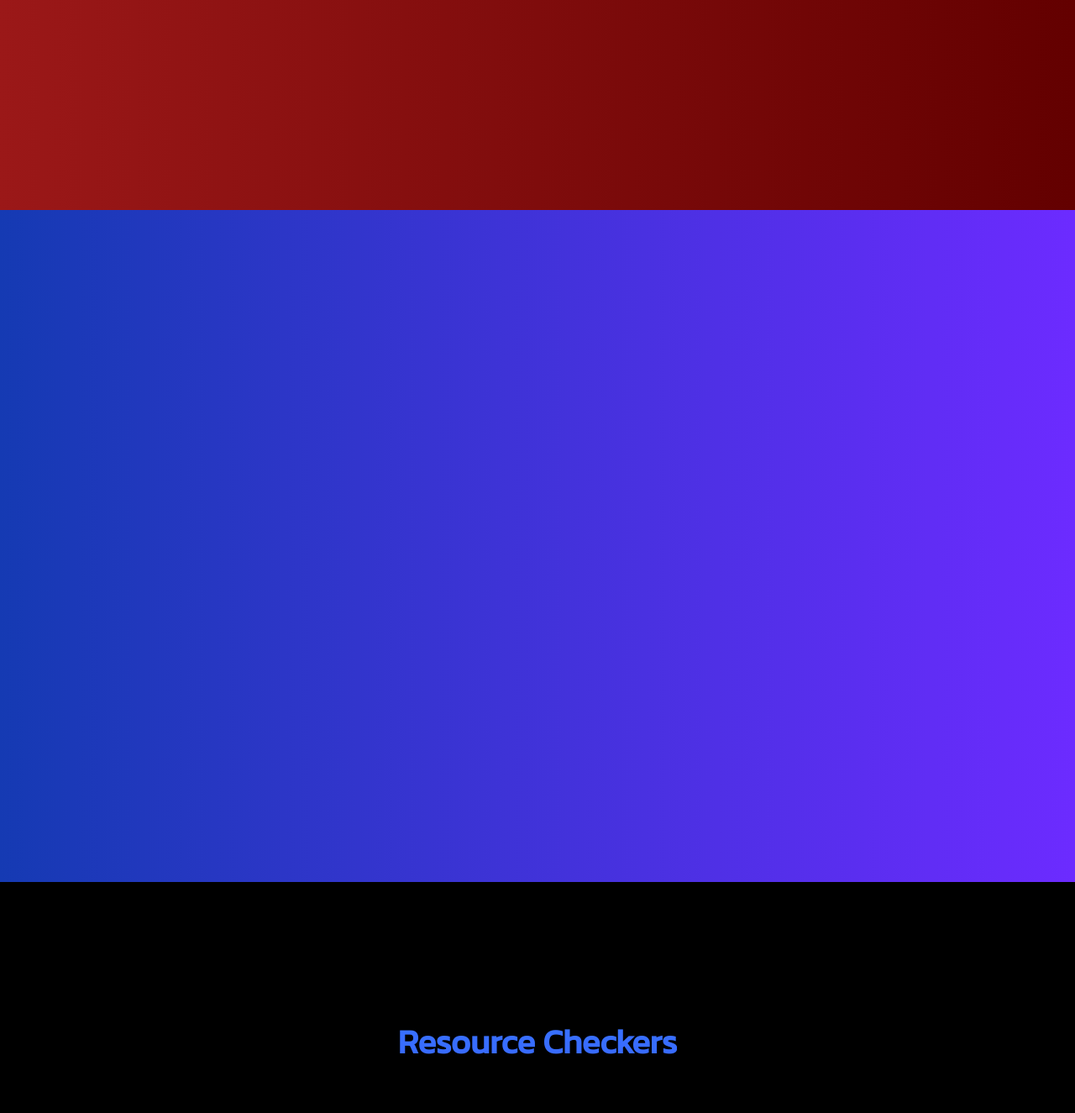
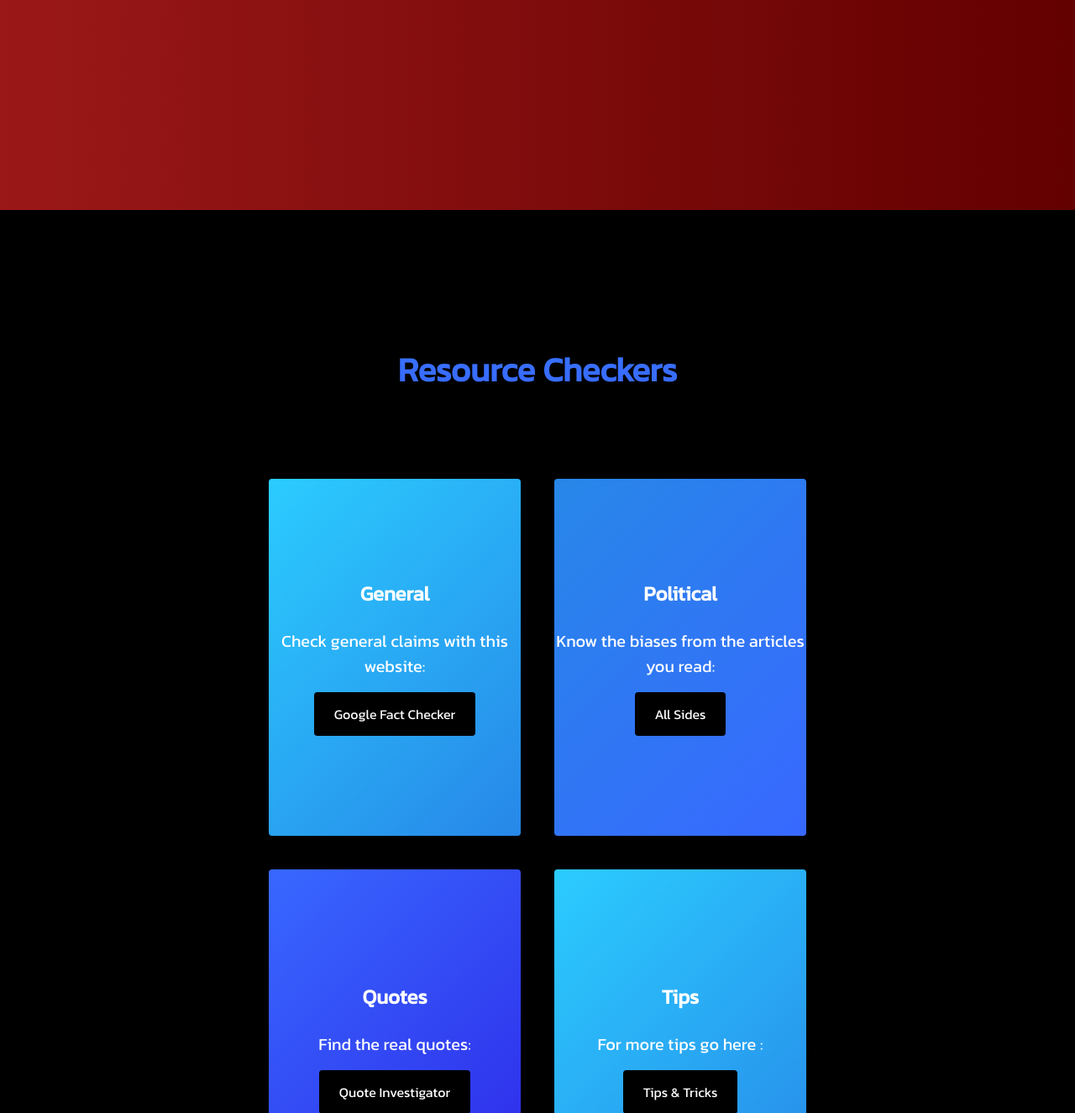
Before and after one commit to Sartaj21/Get-Checked, a Flask app: page /learn in a window 1280 px wide. Shown: the part 630-1955 px from the top of the page at 84% size. Run offline with Flask 2, Linux system fonts and the light colour scheme; parts of the project's set-up code (start-up, migrations or seed data) failed here and were passed over; some libraries are stand-ins or nearby versions.

Commit message:
Update learn.html

```diff
--- a/site/templates/learn.html
+++ b/site/templates/learn.html
@@ -56,18 +56,6 @@
   </div>
 </div>
 
-
-
-
-
- <!-- Hero Section -->
- <div class="hero" id="home">
-
-
-
-
-
-  </div>
 </div>
 
 
```
